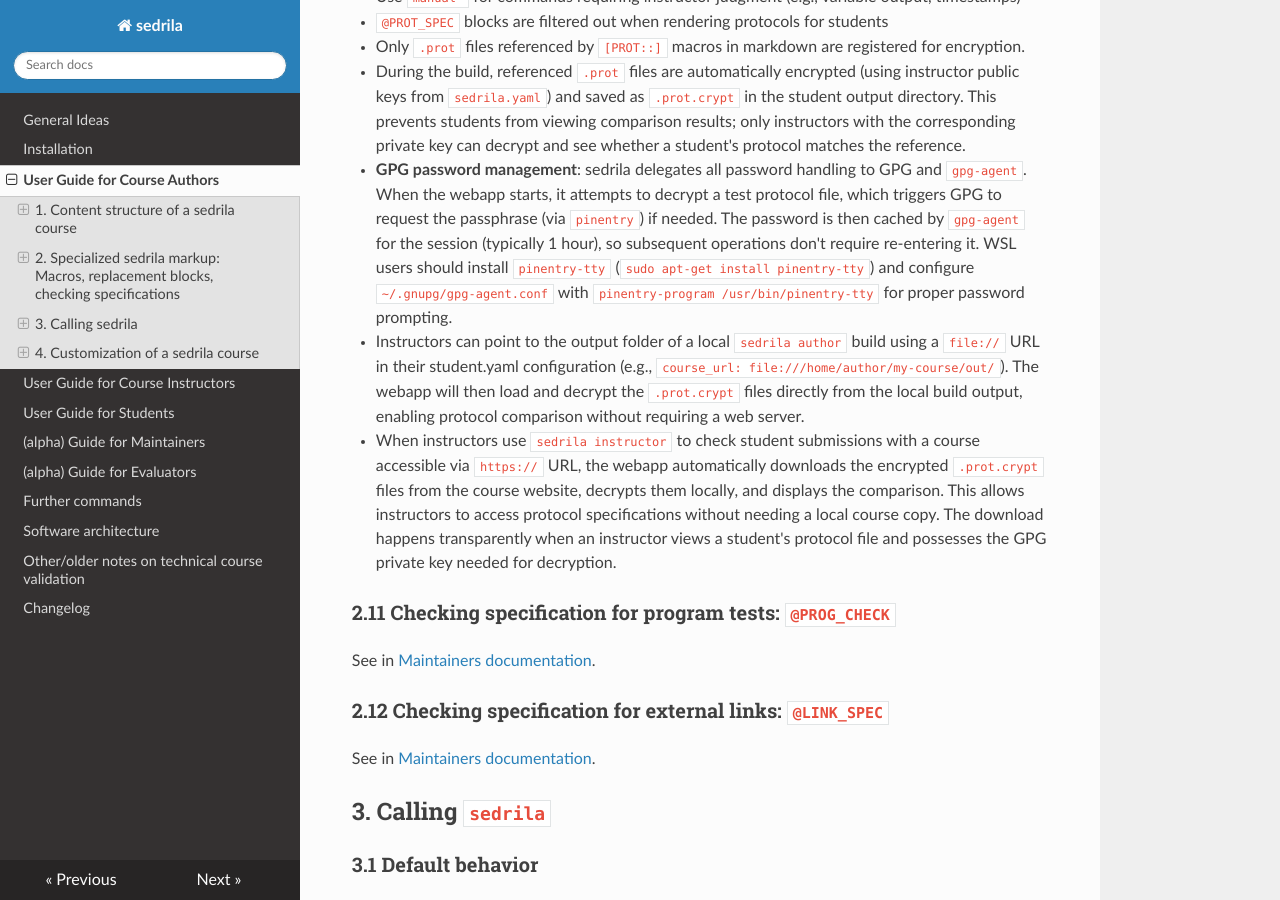
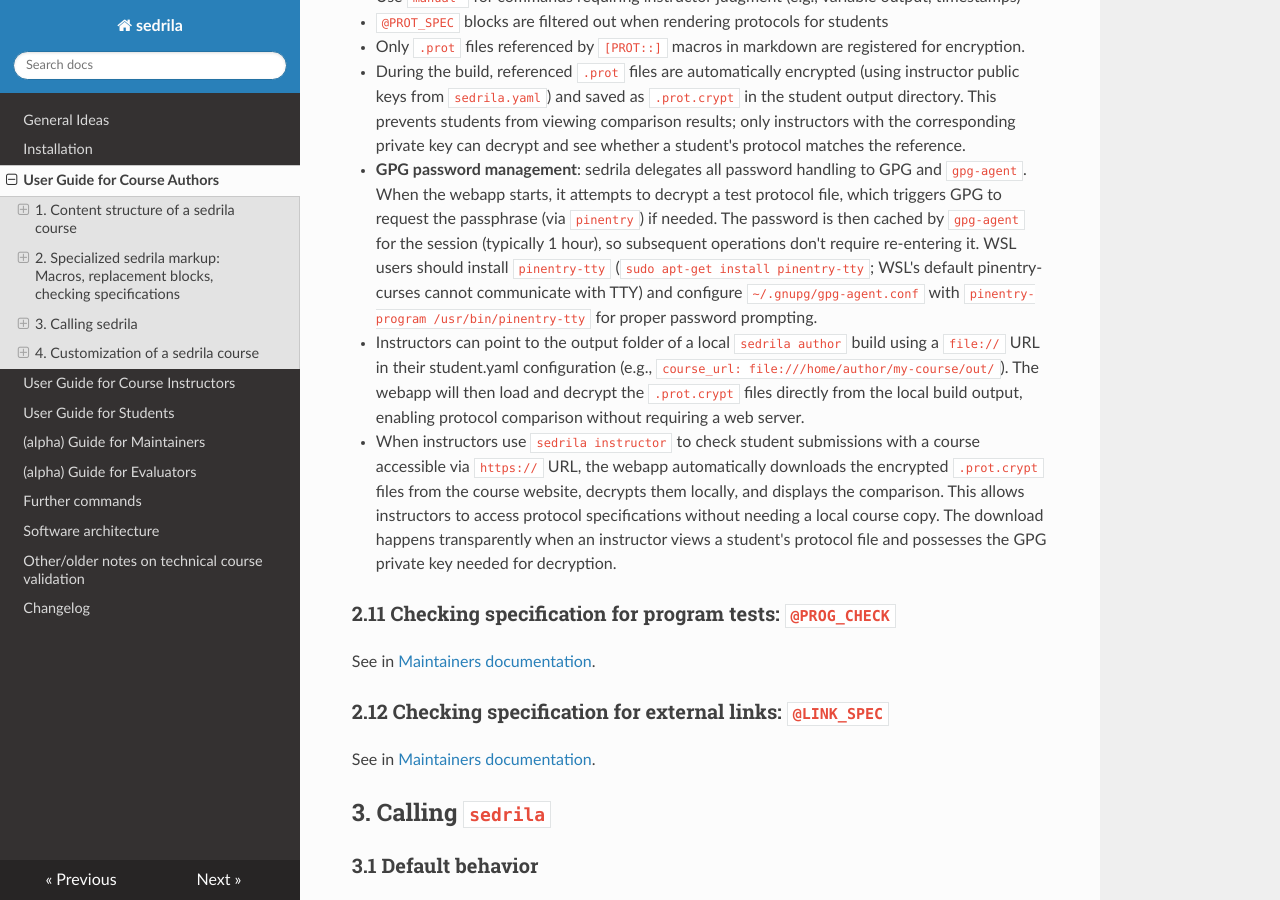
Before and after one commit to fubinf/sedrila, an MkDocs documentation site: the page built from docs/authors.md, in a window 1280 px wide and 900 px high, scrolled down 21358 px. Built offline with MkDocs 1.6.1, drawn with Linux system fonts in a browser that asks for light colours; nearby versions of some CDN libraries.

Commit message:
authors.md: additions

```diff
--- a/docs/authors.md
+++ b/docs/authors.md
@@ -1055,8 +1055,8 @@ Notes:
 - **GPG password management**: sedrila delegates all password handling to GPG and `gpg-agent`. When the webapp starts,
   it attempts to decrypt a test protocol file, which triggers GPG to request the passphrase (via `pinentry`) if needed.
   The password is then cached by `gpg-agent` for the session (typically 1 hour), so subsequent operations don't require re-entering it.
-  WSL users should install `pinentry-tty` (`sudo apt-get install pinentry-tty`) and configure `~/.gnupg/gpg-agent.conf`
-  with `pinentry-program /usr/bin/pinentry-tty` for proper password prompting.
+  WSL users should install `pinentry-tty` (`sudo apt-get install pinentry-tty`; WSL's default pinentry-curses cannot communicate with TTY)
+  and configure `~/.gnupg/gpg-agent.conf` with `pinentry-program /usr/bin/pinentry-tty` for proper password prompting.
 - Instructors can point to the output folder of a local `sedrila author` build using a `file://` URL in their student.yaml
   configuration (e.g., `course_url: file:///home/author/my-course/out/`). The webapp will then load and decrypt the `.prot.crypt`
   files directly from the local build output, enabling protocol comparison without requiring a web server.
```
